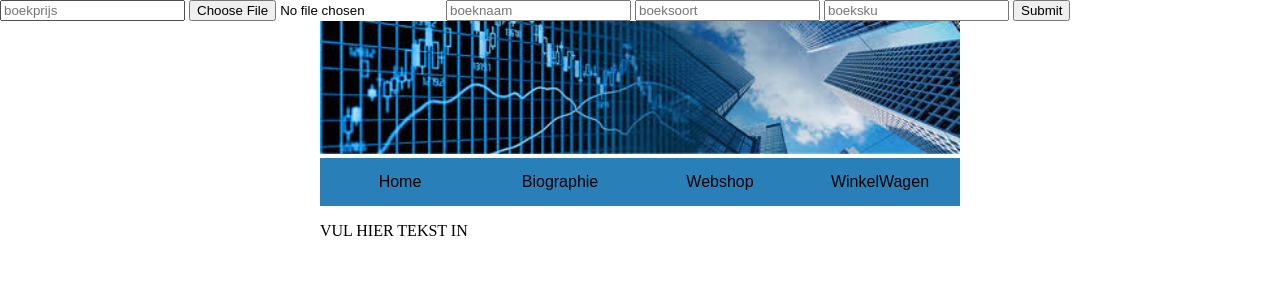
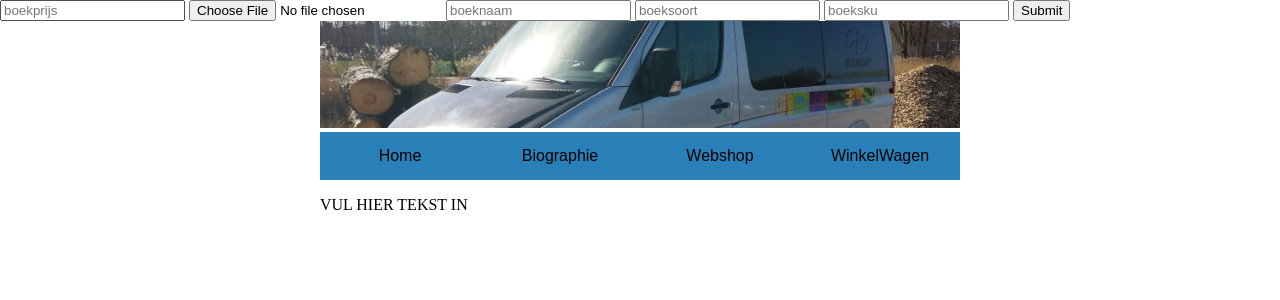
Before and after one commit to Aeversil/VekaBest, a PHP site: page /VekaBestAdmin.php in a window 1280 px wide. Shown: the top 300 px of the page. Run offline with PHP 8.4, Linux system fonts and the light colour scheme; data comes from the database, SQL or seed files in the repository; some libraries are stand-ins or nearby versions.

Commit message:
VekaBest

```diff
--- a/VekaBest.css
+++ b/VekaBest.css
@@ -124,5 +124,5 @@ button:hover{
 }
 .banner img{
   width: 50%;
-  height: 25%;
+  height: 100%;
 }
--- a/VekaBestAdmin.php
+++ b/VekaBestAdmin.php
@@ -81,7 +81,7 @@
      </form>
 
     <div class="Fullpage">
-        <div class="banner"><img src="stockvekafotos/download.jpg"></img></div>
+        <div class="banner"><img src="stockvekafotos/busbanner.jpg"></img></div>
         <!-- NAVIGATIE BALK -->
         <div class="navigation">
           <button class="HomeButton"onclick="openPage('MainPage')">Home</buttons>
```
Also changed, not shown: stockvekafotos/bus.jpg (added), stockvekafotos/bus2.jpg (added), stockvekafotos/busbanner.jpg (added), 1 other file.
